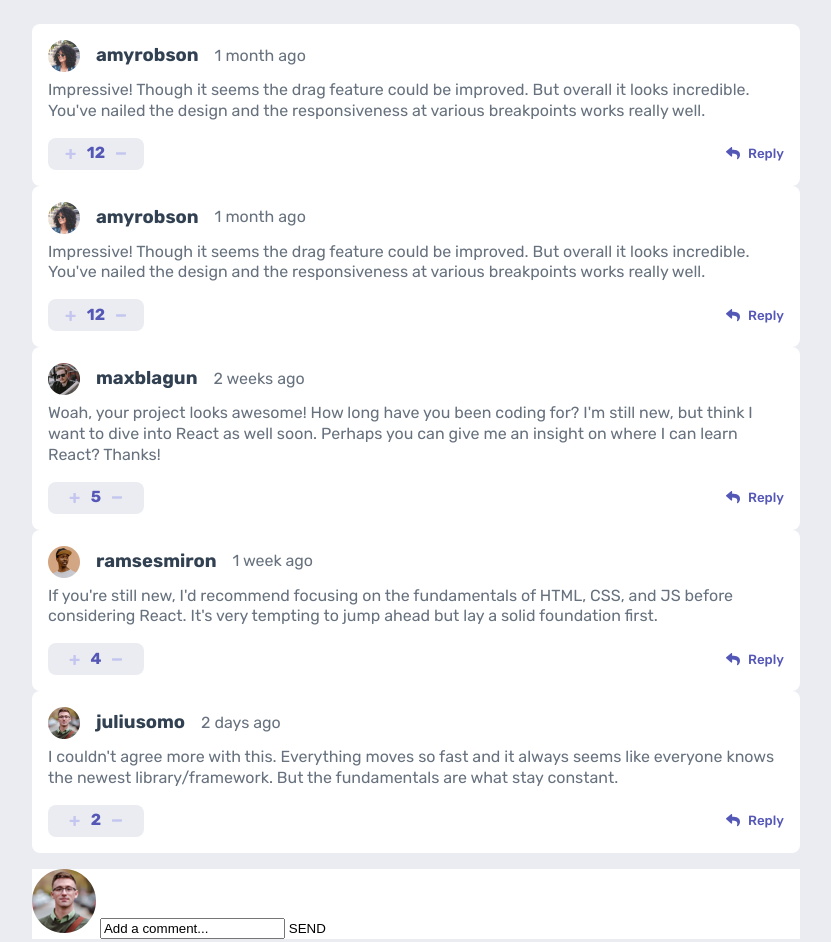
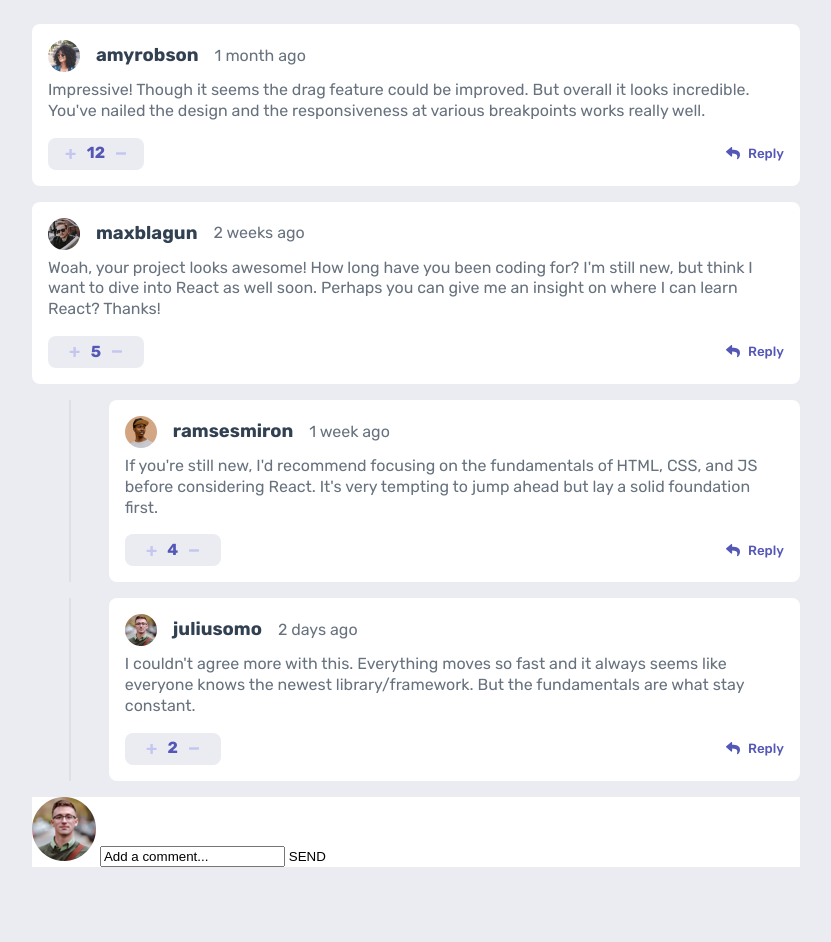
Before and after one commit to wyliemickelson/interactive-comments-section-main, a plain HTML site: page index.html in a window 1280 px wide. Shown: the whole page, without its empty margins (224-1055 px from the left). After the commit the page ends 891 px from the top, so only its background shows below. Drawn offline with Linux system fonts and the light colour scheme.

Commit message:
replies now indent

```diff
--- a/index.html
+++ b/index.html
@@ -20,7 +20,7 @@
   <div class="container">
     <section>
       <ol class="comment-list" id="comment-list">
-        <li class="comment bg-white">
+        <!-- <li class="comment bg-white">
           <div class="comment_voter">
             <button class="comment_voter--icon vote--up"></button>
             <p class="comment_voter--count">12</p>
@@ -39,7 +39,54 @@
             <img src="images/icon-reply.svg">
             <p>Reply</p>
           </button>
-        </li>
+        </li> -->
+
+        <!-- testing purposes -->
+        <!-- <div class="reply_container">
+          <div class="reply_vertical_line"></div>
+          <li class="comment comment--reply bg-white">
+            <div class="comment_voter">
+              <button class="comment_voter--icon vote--up"></button>
+              <p class="comment_voter--count">12</p>
+              <button class="comment_voter--icon vote--down"></button>
+            </div>
+            <div class="comment_avatar">
+              <img class="comment_avatar--img" src="images/avatars/image-amyrobson.webp">
+              <h2>amyrobson</h2>
+              <p>1 month ago</p>
+            </div>
+            <div class="comment_text">
+              <p>Impressive! Though it seems the drag feature could be improved. But overall it looks incredible. You've
+                nailed the design and the responsiveness at various breakpoints works really well.</p>
+            </div>
+            <button class="comment_reply">
+              <img src="images/icon-reply.svg">
+              <p>Reply</p>
+            </button>
+          </li>
+          <div class="reply_vertical_line"></div>
+          <li class="comment comment--reply bg-white">
+            <div class="comment_voter">
+              <button class="comment_voter--icon vote--up"></button>
+              <p class="comment_voter--count">12</p>
+              <button class="comment_voter--icon vote--down"></button>
+            </div>
+            <div class="comment_avatar">
+              <img class="comment_avatar--img" src="images/avatars/image-amyrobson.webp">
+              <h2>amyrobson</h2>
+              <p>1 month ago</p>
+            </div>
+            <div class="comment_text">
+              <p>Impressive! Though it seems the drag feature could be improved. But overall it looks incredible. You've
+                nailed the design and the responsiveness at various breakpoints works really well.</p>
+            </div>
+            <button class="comment_reply">
+              <img src="images/icon-reply.svg">
+              <p>Reply</p>
+            </button>
+          </li>
+        </div> -->
+        <!-- testing purposes -->
       </ol>
     </section>
     <!-- Pull dynamic content from the data.json file -->
--- a/main.css
+++ b/main.css
@@ -70,6 +70,11 @@ section {
   margin-bottom: 1rem;
 }
 
+.comment-list > * + *,
+.comment + * {
+  margin-top: 1rem;
+}
+
 .comment {
   display: grid;
   grid-row-gap: 0.5rem;
@@ -77,6 +82,24 @@ section {
   border-radius: .5rem;
   padding: 1rem;
   font-weight: 400;
+}
+
+.reply_container {
+  display: grid;
+  grid-row-gap: 1rem;
+  grid-template-columns: 1fr 9fr;
+  justify-content: center;
+}
+
+.reply_vertical_line {
+  margin: 0 auto;
+  text-align: right;
+  width: 1px;
+  border-left: 2px solid hsla(211, 10%, 45%, 0.1);
+}
+
+.comment--reply {
+  grid-column: 2 / 3;
 }
 
 .comment_avatar {
--- a/main.js
+++ b/main.js
@@ -9,13 +9,25 @@ fetch('data.json').then(function (response) {
 
 function createAllComments(jsonObject) {
   let comments = jsonObject;
+  let commentContainer = document.getElementById('comment-list');
   if (Array.isArray(jsonObject.comments)) {
     comments = jsonObject.comments;
+  } else {
+    replyCont = document.createElement('div');
+    replyCont.classList.add('reply_container');
+    replyCont.id = "reply_cont" + jsonObject[0].replyingTo;
+    commentContainer.appendChild(replyCont);
+
+    commentContainer = document.getElementById("reply_cont" + jsonObject[0].replyingTo);
   }
-  const commentList = document.getElementById('comment-list');
   comments.forEach(function(jsonComment) {
+    if (!Array.isArray(jsonObject.comments)) {
+      vertLine = document.createElement('div');
+      vertLine.classList.add('reply_vertical_line');
+      commentContainer.appendChild(vertLine);
+    }
     let comment = createComment(jsonComment);
-    commentList.appendChild(comment);
+    commentContainer.appendChild(comment);
     if (Array.isArray(jsonComment.replies) && jsonComment.replies.length != 0) {
       createAllComments(jsonComment.replies);
     }
@@ -24,8 +36,12 @@ function createAllComments(jsonObject) {
 
 function createComment(jsonComment) {
   const comment = document.createElement('li');
+  if (jsonComment.replyingTo !== undefined) {
+    comment.classList.add('comment--reply')
+  }
   comment.classList.add('comment');
   comment.classList.add('bg-white');
+  comment.id = jsonComment.id;
 
   comment.appendChild(createCommentVoter(jsonComment));
   comment.appendChild(createCommentAvatar(jsonComment));
```
